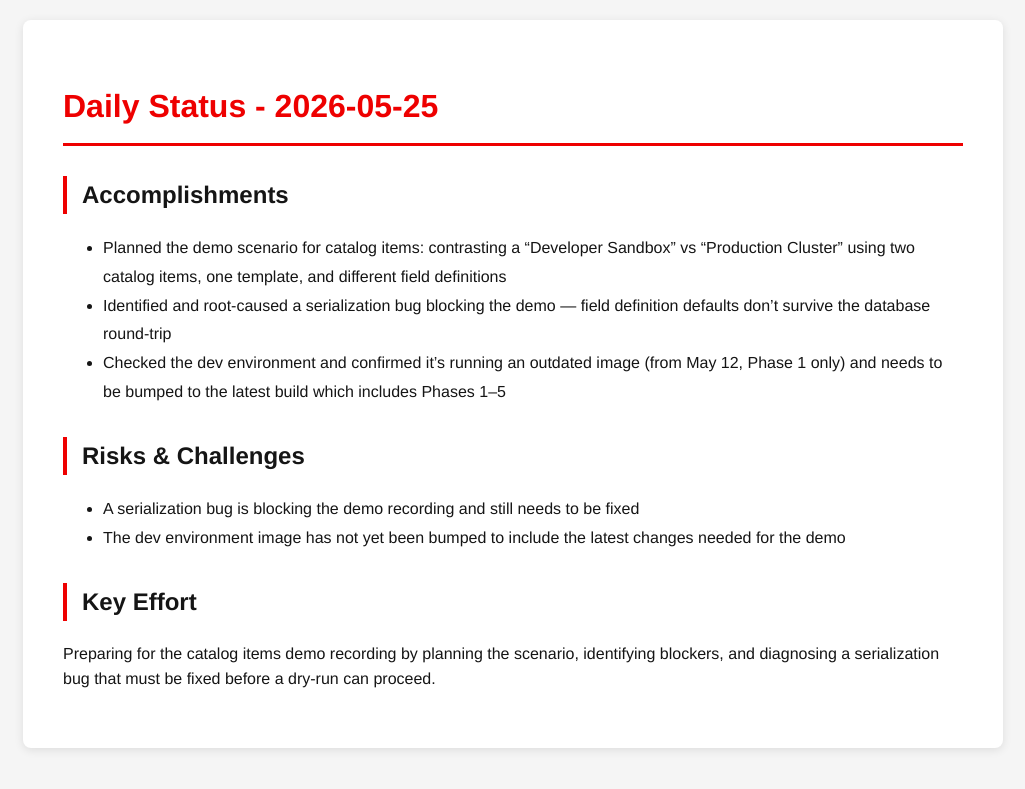
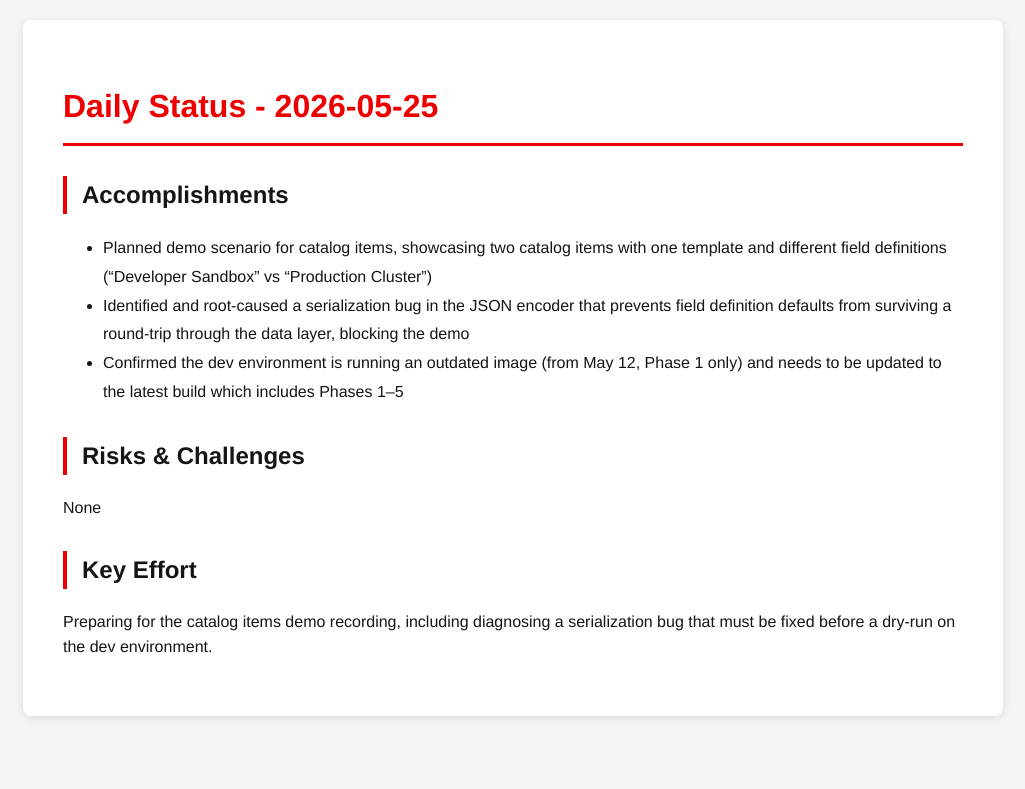
Before and after one commit to tzvatot/daily-status, a Jekyll site: the page built from 2026-05-25.md, in a window 1280 px wide. Shown: the top 789 px of the page, without its empty margins (127-1152 px from the left). Built offline with Jekyll 4.4.1, drawn with Linux system fonts in a browser that asks for light colours.

Commit message:
Daily status update - 2026-05-25

```diff
--- a/2026-05-25.md
+++ b/2026-05-25.md
@@ -7,13 +7,12 @@ date: 2026-05-25
 # Daily Status - 2026-05-25
 
 ## Accomplishments
-- Planned the demo scenario for catalog items: contrasting a "Developer Sandbox" vs "Production Cluster" using two catalog items, one template, and different field definitions
-- Identified and root-caused a serialization bug blocking the demo — field definition defaults don't survive the database round-trip
-- Checked the dev environment and confirmed it's running an outdated image (from May 12, Phase 1 only) and needs to be bumped to the latest build which includes Phases 1–5
+- Planned demo scenario for catalog items, showcasing two catalog items with one template and different field definitions ("Developer Sandbox" vs "Production Cluster")
+- Identified and root-caused a serialization bug in the JSON encoder that prevents field definition defaults from surviving a round-trip through the data layer, blocking the demo
+- Confirmed the dev environment is running an outdated image (from May 12, Phase 1 only) and needs to be updated to the latest build which includes Phases 1–5
 
 ## Risks & Challenges
-- A serialization bug is blocking the demo recording and still needs to be fixed
-- The dev environment image has not yet been bumped to include the latest changes needed for the demo
+None
 
 ## Key Effort
-Preparing for the catalog items demo recording by planning the scenario, identifying blockers, and diagnosing a serialization bug that must be fixed before a dry-run can proceed.
+Preparing for the catalog items demo recording, including diagnosing a serialization bug that must be fixed before a dry-run on the dev environment.
```
